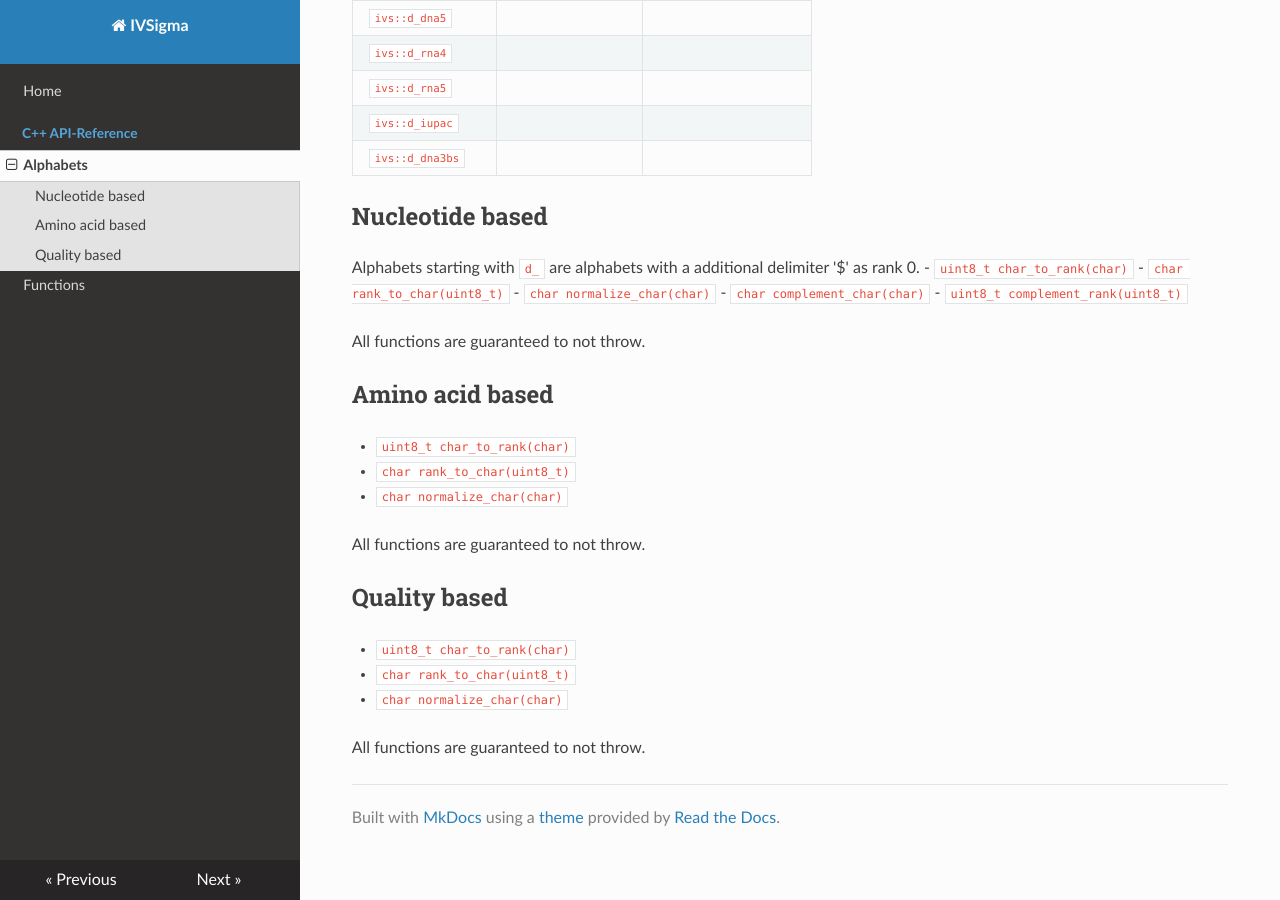
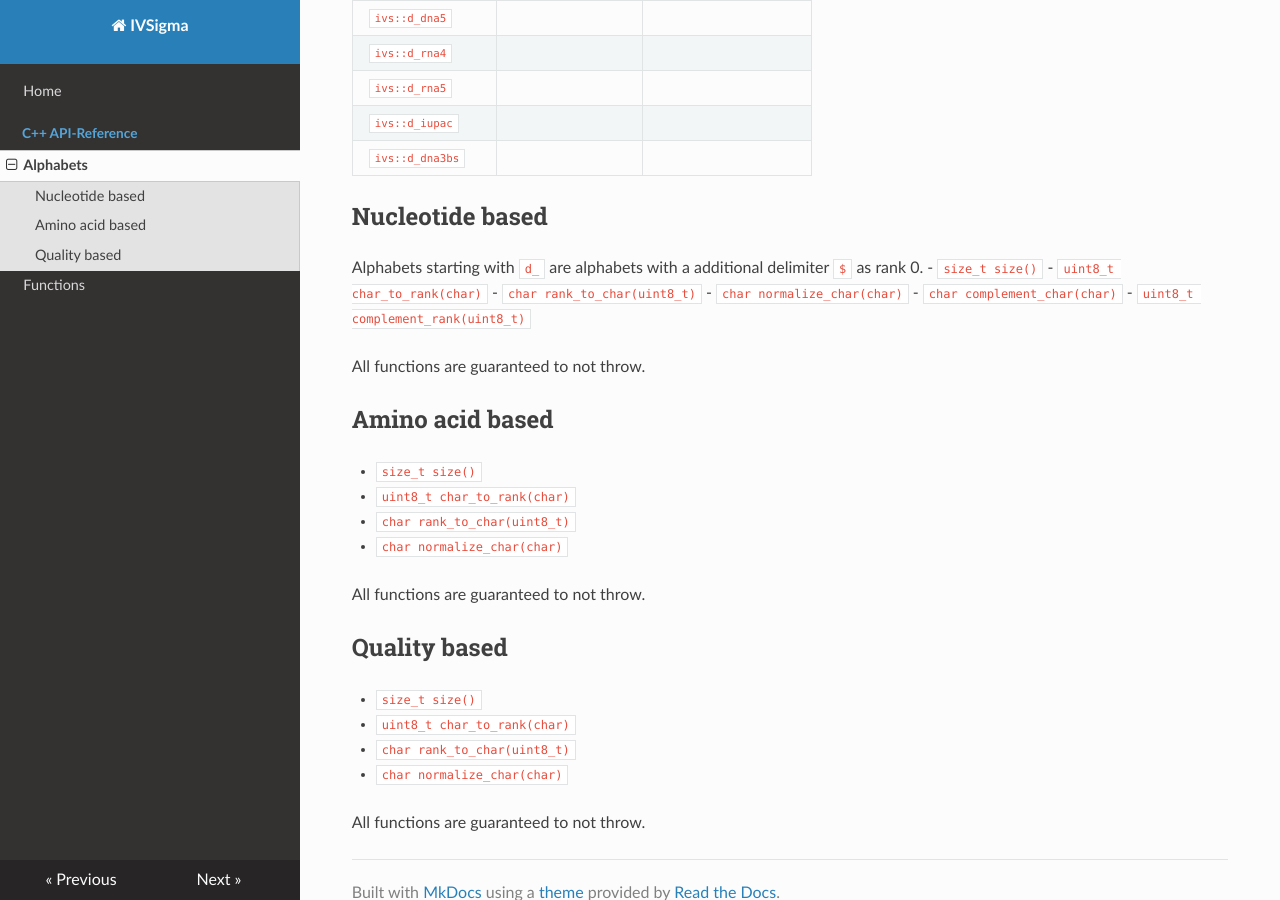
Before and after one commit to iv-project/IVSigma, an MkDocs documentation site: the page built from docs/alphabets.md, in a window 1280 px wide and 900 px high, scrolled down 491 px. Built offline with MkDocs 1.6.1, drawn with Linux system fonts in a browser that asks for light colours; nearby versions of some CDN libraries.

```diff
--- a/docs/alphabets.md
+++ b/docs/alphabets.md
@@ -18,7 +18,8 @@
 
 
 ## Nucleotide based
-Alphabets starting with `d_` are alphabets with a additional delimiter '$' as rank 0.
+Alphabets starting with `d_` are alphabets with a additional delimiter `$` as rank 0.
+- `#!cpp size_t size()`
 - `#!cpp uint8_t char_to_rank(char)`
 - `#!cpp char rank_to_char(uint8_t)`
 - `#!cpp char normalize_char(char)`
@@ -27,8 +28,8 @@
 
 All functions are guaranteed to not throw.
 
-
 ## Amino acid based
+- `#!cpp size_t size()`
 - `#!cpp uint8_t char_to_rank(char)`
 - `#!cpp char rank_to_char(uint8_t)`
 - `#!cpp char normalize_char(char)`
@@ -36,6 +37,7 @@
 All functions are guaranteed to not throw.
 
 ## Quality based
+- `#!cpp size_t size()`
 - `#!cpp uint8_t char_to_rank(char)`
 - `#!cpp char rank_to_char(uint8_t)`
 - `#!cpp char normalize_char(char)`
```
Also changed, not shown: 1 other file.
